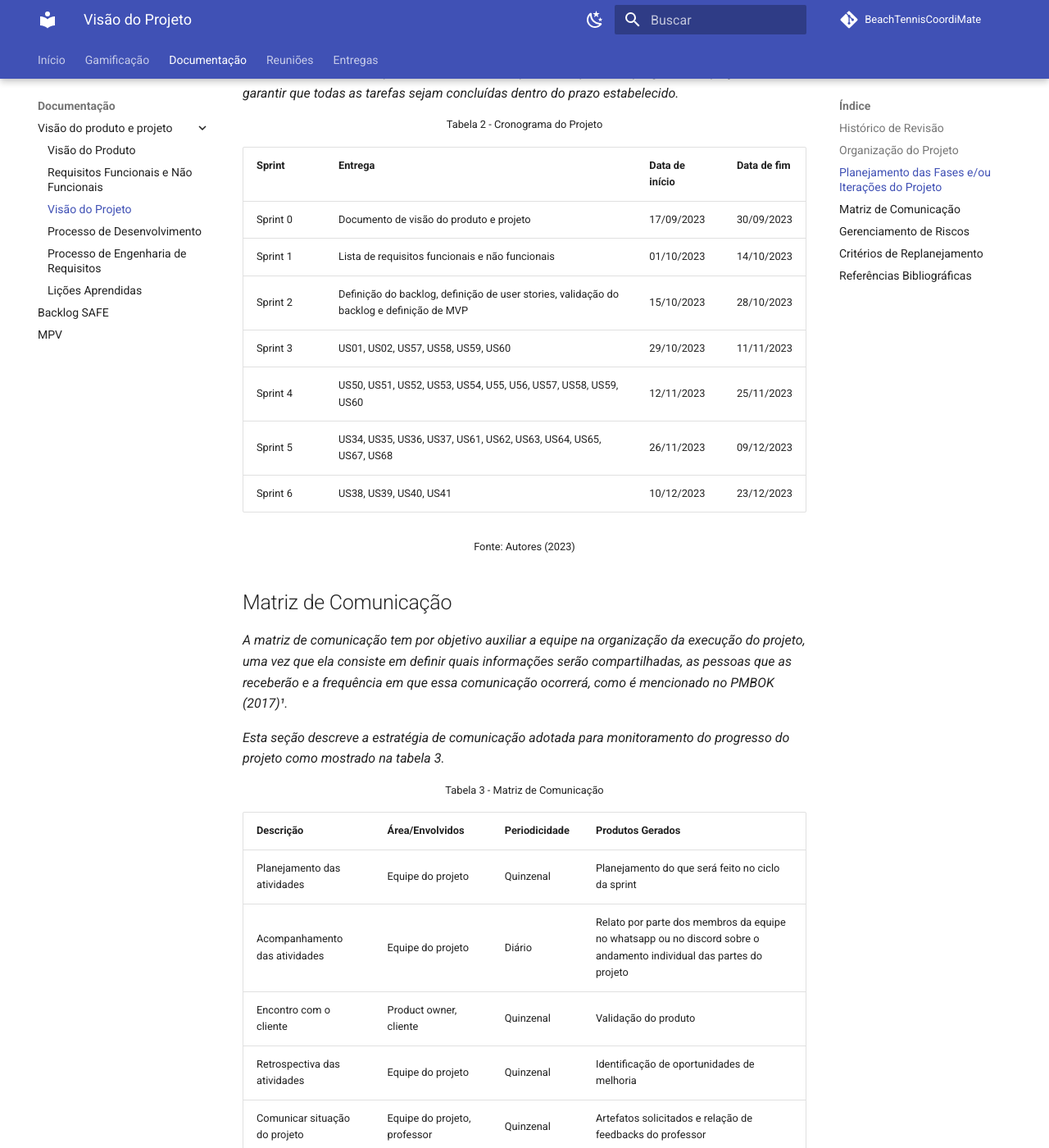
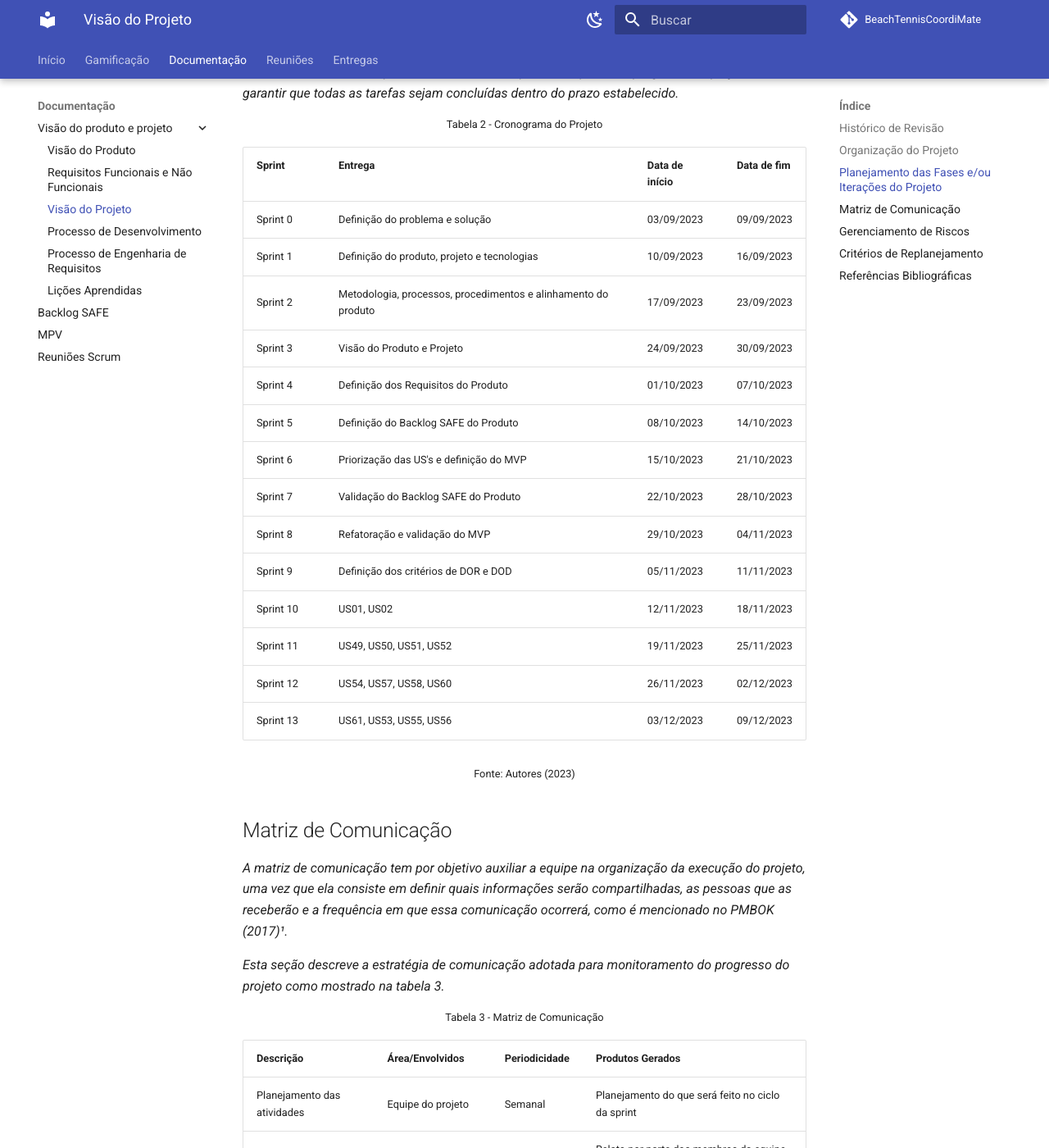
Before and after one commit to mdsreq-fga-unb/2023-2-BeachTennisCoordiMate, an MkDocs documentation site: the page built from docs/doc-visao/2.visao-projeto.md, in a window 1280 px wide and 1400 px high, scrolled down 1677 px. Shown: the whole window at 82% size. Built offline with MkDocs 1.6.1 and Material for MkDocs 9.7.7, drawn with Linux system fonts in a browser that asks for light colours; nearby versions of some CDN libraries; comment, search, counter and statistics services are not loaded.

```diff
--- a/docs/doc-visao/2.visao-projeto.md
+++ b/docs/doc-visao/2.visao-projeto.md
@@ -39,13 +39,20 @@
 
 | Sprint   | Entrega                                                                                                                                                                    | Data de início | Data de fim |
 | -------- | -------------------------------------------------------------------------------------------------------------------------------------------------------------------------- | -------------- | ----------- |
-| Sprint 0 | Documento de visão do produto e projeto  | 17/09/2023     | 30/09/2023  |
-| Sprint 1 | Lista de requisitos funcionais e não funcionais  | 01/10/2023     | 14/10/2023  |
-| Sprint 2 | Definição do backlog, definição de user stories,  validação do backlog e definição de MVP   | 15/10/2023     | 28/10/2023  |
-| Sprint 3 | US01, US02, US57, US58, US59, US60    | 29/10/2023     | 11/11/2023  |
-| Sprint 4 | US50, US51, US52, US53, US54, U55, U56, US57, US58, US59, US60   | 12/11/2023     | 25/11/2023  |
-| Sprint 5 | US34, US35, US36, US37, US61, US62, US63, US64, US65, US67, US68 | 26/11/2023     | 09/12/2023  |
-| Sprint 6 | US38, US39, US40, US41 | 10/12/2023     | 23/12/2023  |
+| Sprint 0 | Definição do problema e solução     | 03/09/2023     | 09/09/2023  |
+| Sprint 1 | Definição do produto, projeto e tecnologias    | 10/09/2023     | 16/09/2023  |
+| Sprint 2 | Metodologia, processos, procedimentos e alinhamento do produto     | 17/09/2023     | 23/09/2023  |
+| Sprint 3 | Visão do Produto e Projeto     | 24/09/2023     | 30/09/2023  |
+| Sprint 4 | Definição dos Requisitos do Produto  | 01/10/2023   | 07/10/2023 |
+| Sprint 5 | Definição do Backlog SAFE do Produto  | 08/10/2023     | 14/10/2023  |
+| Sprint 6 | Priorização das US's e definição do MVP  | 15/10/2023       | 21/10/2023  |
+| Sprint 7 | Validação do Backlog SAFE do Produto       | 22/10/2023    | 28/10/2023  |
+| Sprint 8 | Refatoração e validação do MVP      | 29/10/2023     | 04/11/2023  |
+| Sprint 9 | Definição dos critérios de DOR e DOD       | 05/11/2023     | 11/11/2023  |
+| Sprint 10 | US01, US02              | 12/11/2023     | 18/11/2023  |
+| Sprint 11 | US49, US50, US51, US52 | 19/11/2023     | 25/11/2023  |
+| Sprint 12 |  US54, US57, US58, US60 | 26/11/2023     | 02/12/2023  |
+| Sprint 13 | US61, US53, US55, US56  | 03/12/2023     | 09/12/2023  |
 <p style="display: flex; justify-content: center; font-size: 0.8em">Fonte: Autores (2023)</p>
 
 ## Matriz de Comunicação
@@ -58,10 +65,10 @@
 
 | **Descrição**                 | **Área/Envolvidos**          | **Periodicidade** | **Produtos Gerados**                                                                                                |
 | ----------------------------- | ---------------------------- | ----------------- | ------------------------------------------------------------------------------------------------------------------- |
-| Planejamento das atividades   | Equipe do projeto            | Quinzenal         | Planejamento do que será feito no ciclo da sprint                                                                   |
+| Planejamento das atividades   | Equipe do projeto            | Semanal         | Planejamento do que será feito no ciclo da sprint                                                                   |
 | Acompanhamento das atividades | Equipe do projeto            | Diário            | Relato por parte dos membros da equipe no whatsapp ou no discord sobre o andamento individual das partes do projeto |
 | Encontro com o cliente                     | Product owner, cliente         | Quinzenal         | Validação do produto                                                                                                |
-| Retrospectiva das atividades  | Equipe do projeto            | Quinzenal         | Identificação de oportunidades de melhoria                                                                          |
+| Retrospectiva das atividades  | Equipe do projeto            | Semanal         | Identificação de oportunidades de melhoria                                                                          |
 | Comunicar situação do projeto | Equipe do projeto, professor | Quinzenal         | Artefatos solicitados e relação de feedbacks do professor                                                           |
 <p style="display: flex; justify-content: center; font-size: 0.8em; margin-top: 0">Fonte: Autores (2023)</p>
 
--- a/mkdocs.yml
+++ b/mkdocs.yml
@@ -42,6 +42,7 @@ nav:
       - Lições Aprendidas: doc-visao/5.licoes-aprendidas.md
     - Backlog SAFE: backlog.md
     - MPV: mvp.md
+    - Reuniões Scrum: reunioes_scrum.md
   - Reuniões:
     - Pré-planejamento:
       - Reunião 01 - Documento de Visão: sprints/pre-planejamento/1.doc-visao.md
```
Also changed, not shown: docs/backlog.md (+9 -9 lines), docs/mvp.md (+17 -18 lines), docs/reunioes_scrum.md (added, +15 -0 lines), docs/assets/templates_reunioes_sprint/Sprint_Planning11_11.png (added), docs/assets/templates_reunioes_sprint/Sprint_Retrospective11_11.png (added).
